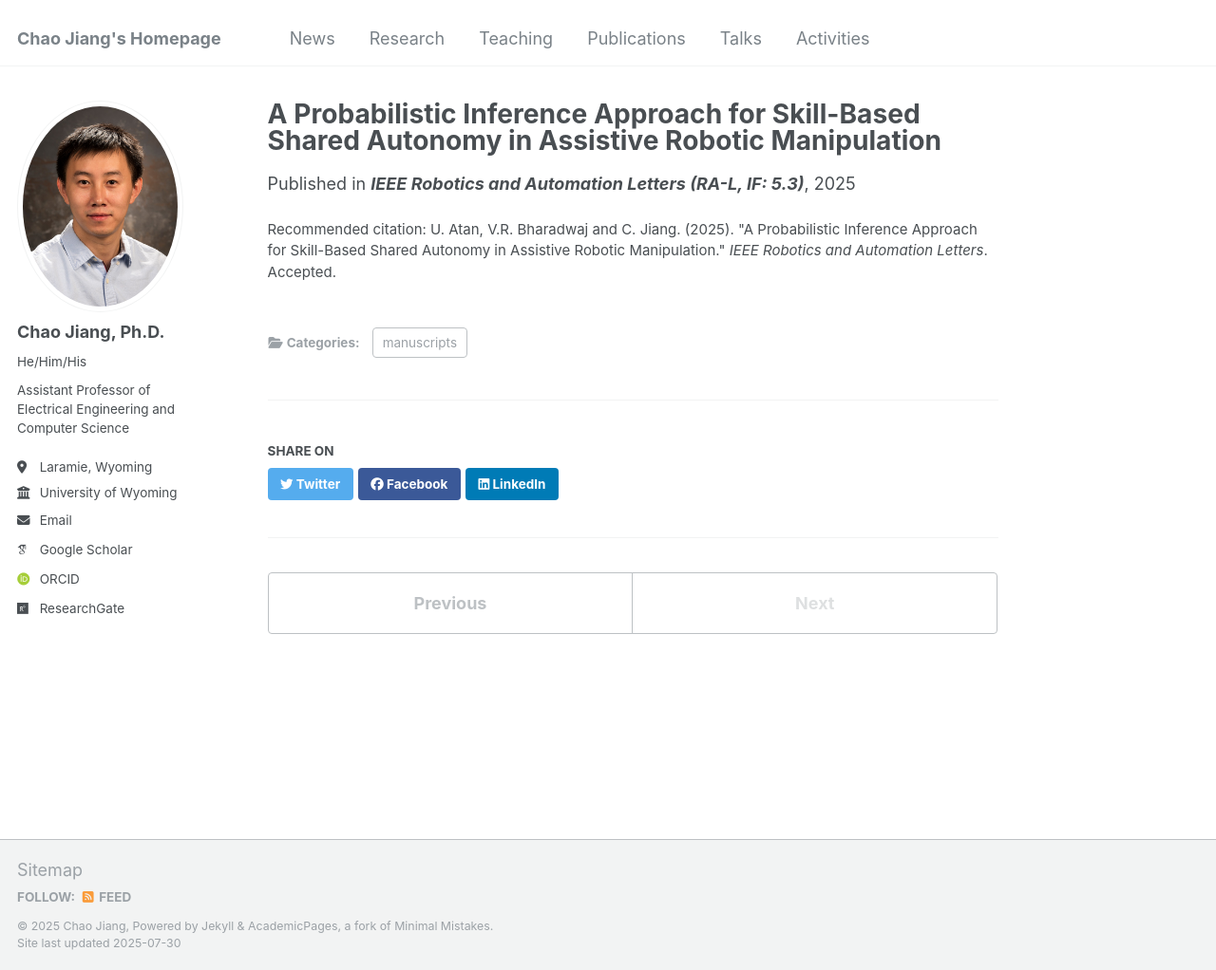
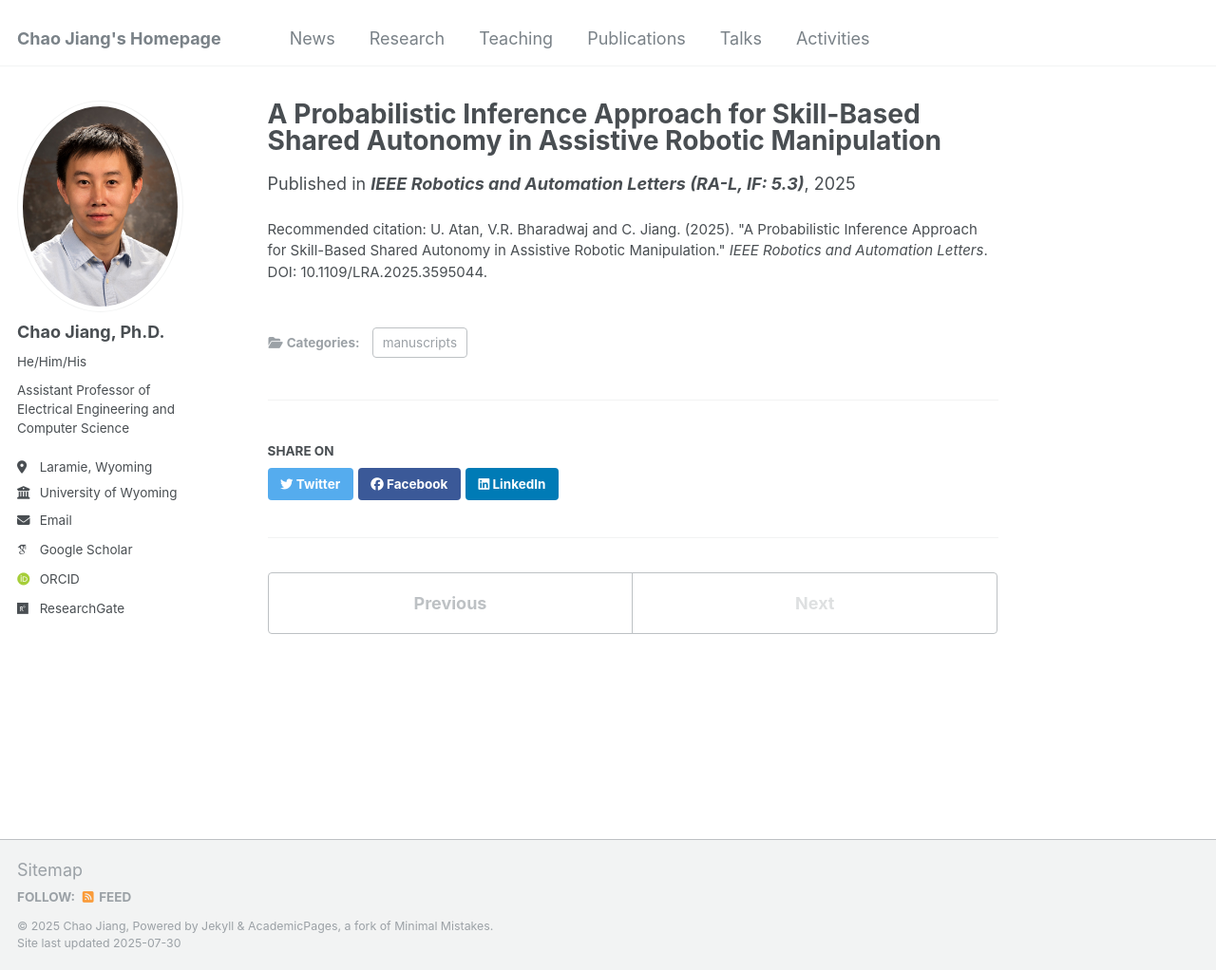
Before and after one commit to cjiang6/cjiang6.github.io, a Jekyll site: the page built from _publications/2025-07-14.md, in a window 1280 px wide and 1022 px high. Shown: the whole window at 95% size. Built offline with Jekyll 4.4.1, drawn with Linux system fonts in a browser that asks for light colours; some web fonts are replaced.

Commit message:
Update 2025-07-14.md

```diff
--- a/_publications/2025-07-14.md
+++ b/_publications/2025-07-14.md
@@ -8,5 +8,5 @@ date: 2025-07-14
 venue: '<b>IEEE Robotics and Automation Letters (RA-L, IF: 5.3)</b>'
 #slidesurl: 'http://academicpages.github.io/files/slides3.pdf'
 #paperurl: 'https://link.springer.com/chapter/10.1007/978-3-031-77588-8_61'
-citation: 'U. Atan, V.R. Bharadwaj and C. Jiang. (2025). &quot;A Probabilistic Inference Approach for Skill-Based Shared Autonomy in Assistive Robotic Manipulation.&quot; <i>IEEE Robotics and Automation Letters</i>. Accepted.'
+citation: 'U. Atan, V.R. Bharadwaj and C. Jiang. (2025). &quot;A Probabilistic Inference Approach for Skill-Based Shared Autonomy in Assistive Robotic Manipulation.&quot; <i>IEEE Robotics and Automation Letters</i>. DOI: 10.1109/LRA.2025.3595044.'
 ---
```
